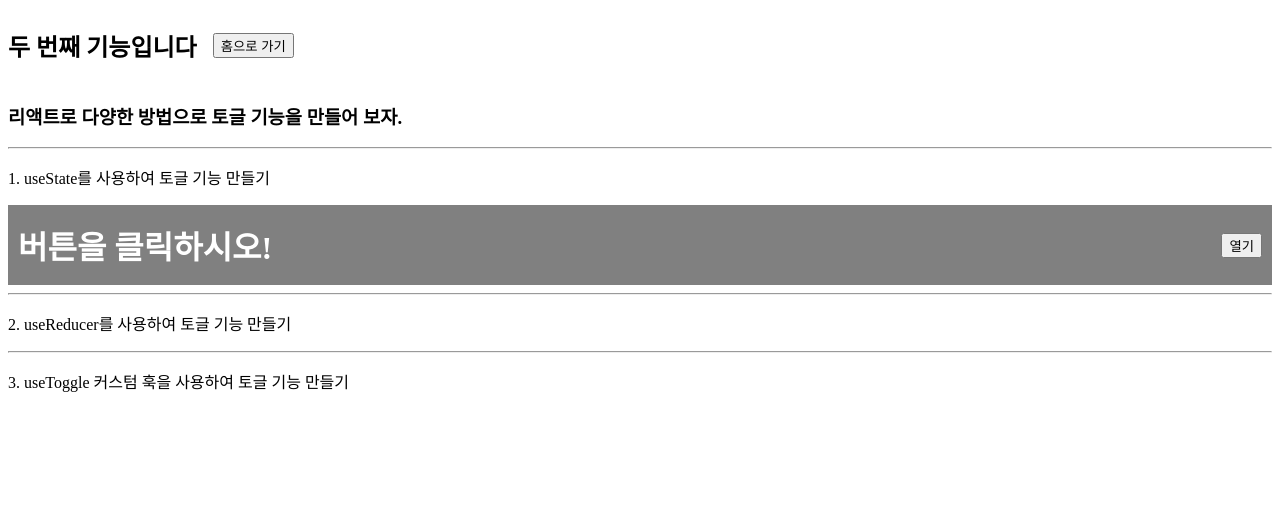
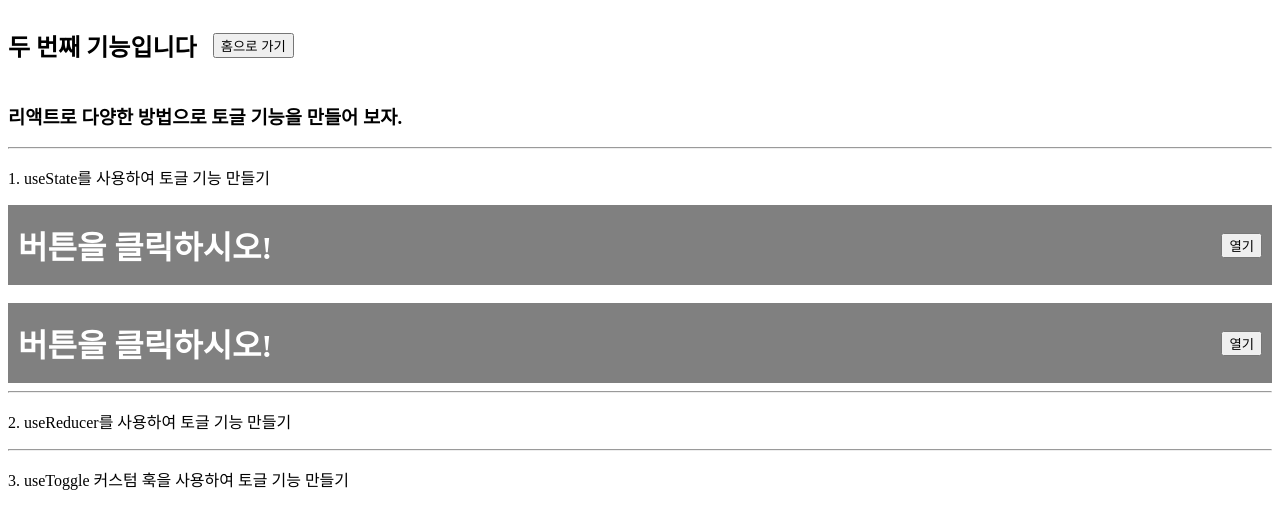
Before and after one commit to Dessert99/ReactPractice, a React (Create React App) app: page /No2 in a window 1280 px wide. Shown: the top 528 px of the page. Built offline with nearby package versions, Linux system fonts and the light colour scheme; a web font is replaced by a local one.

Commit message:
useState: 부드러운 토글

```diff
--- a/src/views/no_2/No2.jsx
+++ b/src/views/no_2/No2.jsx
@@ -1,6 +1,7 @@
 import { React } from 'react';
 import LinkButton from '../../components/LinkButton';
-import No2useState from './No2useState';
+import No2useState1 from './No2useState1';
+import No2useState2 from './No2useState2';
 
 const No2 = () => {
   return (
@@ -16,7 +17,8 @@ const No2 = () => {
       <div className="no2_main">
         <div className="toggle1">
           <p>1. useState를 사용하여 토글 기능 만들기</p>
-          <No2useState />
+          <No2useState1 />
+          <No2useState2 />
         </div>
         <hr />
         <div className="toggle2">
--- a/src/views/no_2/No2useState.jsx
+++ b/src/views/no_2/No2useState1.jsx
@@ -1,6 +1,6 @@
 import { useState } from 'react';
 
-const No2useState = () => {
+const No2useState1 = () => {
   const [isOpen, setIsOpen] = useState(false); //처음에는 닫혀있어야 해서 false로 설정.
 
   //토글 함수
@@ -23,8 +23,9 @@ const No2useState = () => {
         <h1>버튼을 클릭하시오!</h1>
         <button onClick={handleToggle}>{isOpen ? '닫기' : '열기'}</button>
       </div>
+
       {isOpen && ( //조건부 렌더링
-        <p
+        <div
           style={{
             margin: '0px', // margin을 없애야 바로 밑에 생성된다.
             display: 'flex',
@@ -36,10 +37,11 @@ const No2useState = () => {
           }}
         >
           <h1>토글 연습 중입니다.</h1>
-        </p>
+        </div>
       )}
+      <br />
     </>
   );
 };
 
-export default No2useState;
+export default No2useState1;
--- /dev/null
+++ b/src/views/no_2/No2useState2.jsx
@@ -0,0 +1,52 @@
+import { useState } from 'react';
+
+const No2useState2 = () => {
+  const [isOpen, setIsOpen] = useState(false); //처음에는 닫혀있어야 해서 false로 설정.
+  const handleToggle = () => {
+    setIsOpen(!isOpen);
+  };
+  return (
+    <>
+      <div
+        style={{
+          display: 'flex',
+          justifyContent: 'space-between',
+          alignItems: 'center',
+          padding: '10px',
+          backgroundColor: 'gray',
+          height: '60px',
+          color: '#fff',
+        }}
+      >
+        <h1>버튼을 클릭하시오!</h1>
+        <button onClick={handleToggle}>{isOpen ? '닫기' : '열기'}</button>
+      </div>
+      {/*여기까지는 이전과 동일*/}
+
+      <div
+        style={{
+          margin: '0px',
+          display: 'flex',
+          alignItems: 'center',
+          backgroundColor: 'red',
+          color: '#fff',
+
+          //애니메이션을 부드럽게 만들어준다.
+          transition: 'all 0.5s',
+          padding: isOpen ? '10px' : '0px',
+
+          // 추가한 css
+          maxHeight: isOpen ? '200px' : '0px',
+          overflow: 'hidden',
+
+          opacity: isOpen ? '1' : '0',
+          transform: isOpen ? 'translateY(0)' : 'translateY(-30px)',
+        }}
+      >
+        <h1>{isOpen ? '부드러운 토글입니다!' : ''}</h1>
+      </div>
+    </>
+  );
+};
+
+export default No2useState2;
```
Also changed, not shown: 1 other file (tests, documents, lock files or other folders).
